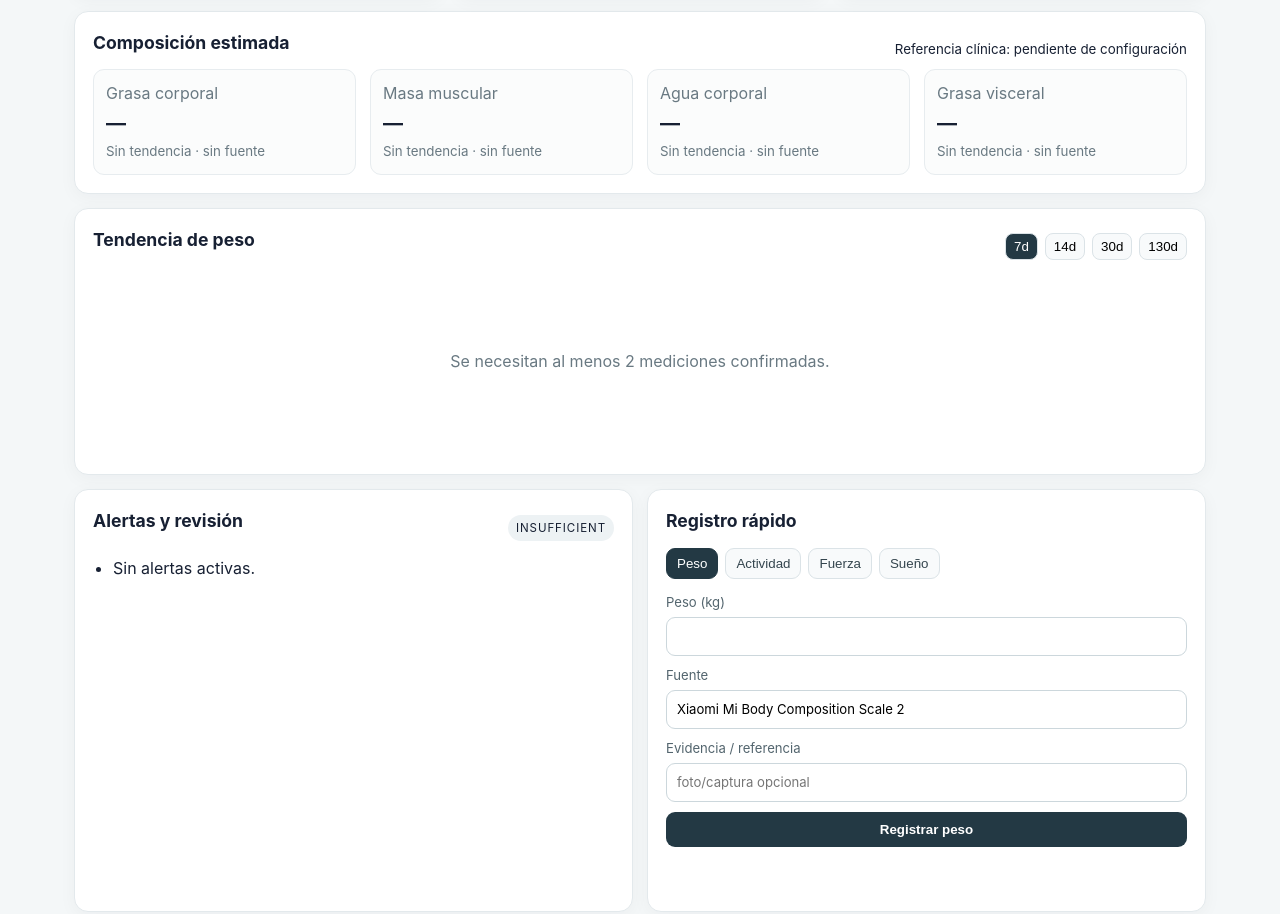
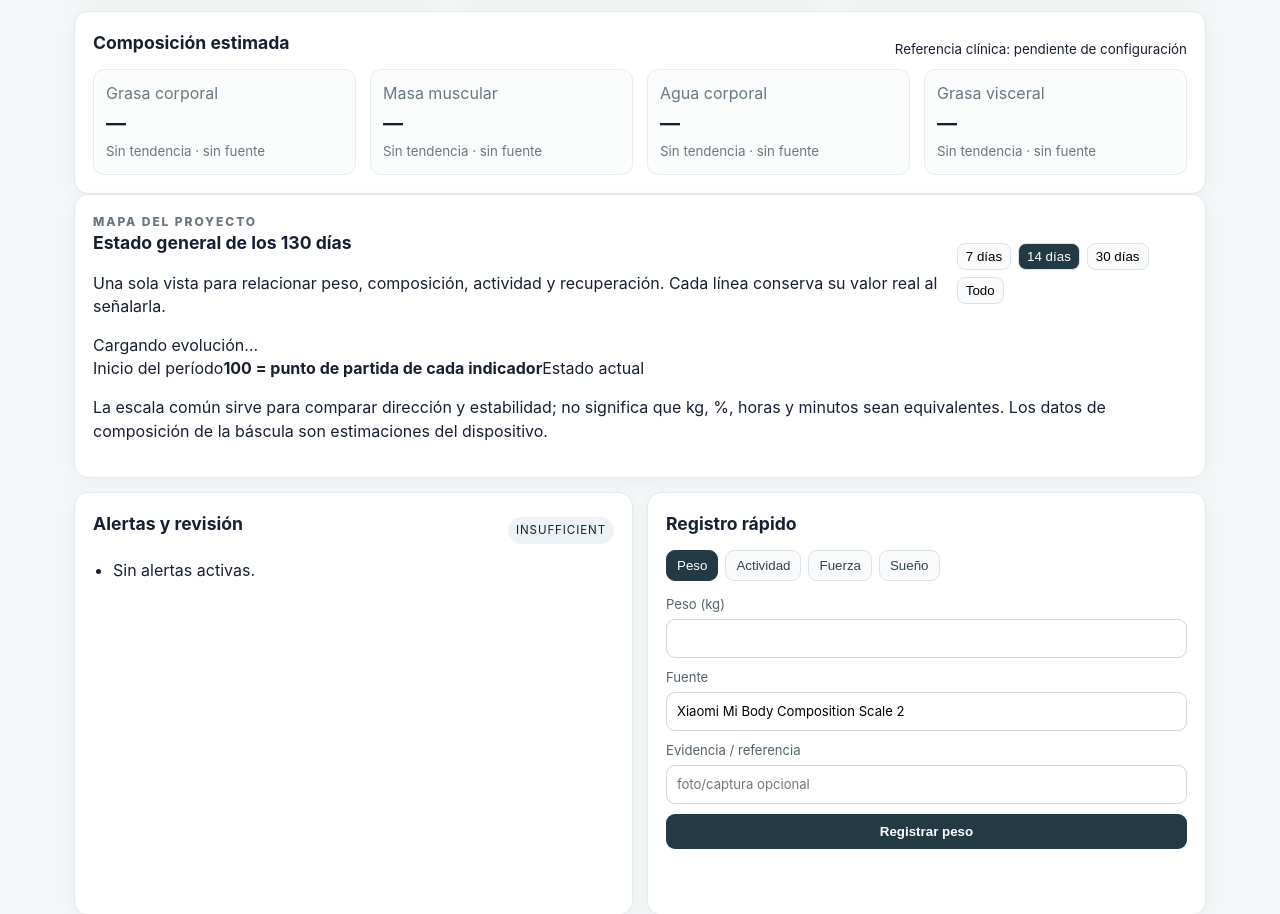
Before and after one commit to spenceralejandro10/proyecto-130-health-tracker, a FastAPI app: page / in a window 1280 px wide. Shown: the part 499-1413 px from the top of the page. Run offline with FastAPI, Linux system fonts and the light colour scheme; data that the repository does not hold is empty.

Commit message:
ui: replace basic weight graph with executive project map

```diff
--- a/app/templates/index.html
+++ b/app/templates/index.html
@@ -38,17 +38,25 @@
       </div>
     </section>
 
-    <section class="panel trend-panel">
-      <div class="panel-head">
-        <h2>Tendencia de peso</h2>
+    <section class="panel executive-panel">
+      <div class="panel-head executive-head">
+        <div>
+          <p class="eyebrow">MAPA DEL PROYECTO</p>
+          <h2>Estado general de los 130 días</h2>
+          <p class="chart-help">Una sola vista para relacionar peso, composición, actividad y recuperación. Cada línea conserva su valor real al señalarla.</p>
+        </div>
         <div class="tabs compact">
-          <button class="trend-window active" data-days="7">7d</button>
-          <button class="trend-window" data-days="14">14d</button>
-          <button class="trend-window" data-days="30">30d</button>
-          <button class="trend-window" data-days="130">130d</button>
+          <button class="trend-window" data-days="7">7 días</button>
+          <button class="trend-window active" data-days="14">14 días</button>
+          <button class="trend-window" data-days="30">30 días</button>
+          <button class="trend-window" data-days="130">Todo</button>
         </div>
       </div>
-      <div id="weightChart" class="chart"><span>Datos insuficientes.</span></div>
+      <div class="project-summary" id="projectSummary"></div>
+      <div class="legend" id="projectLegend"></div>
+      <div id="projectChart" class="project-chart"><span>Cargando evolución…</span></div>
+      <div class="chart-scale"><span>Inicio del período</span><strong>100 = punto de partida de cada indicador</strong><span>Estado actual</span></div>
+      <p class="chart-note">La escala común sirve para comparar dirección y estabilidad; no significa que kg, %, horas y minutos sean equivalentes. Los datos de composición de la báscula son estimaciones del dispositivo.</p>
     </section>
 
     <section class="two-col">
```
